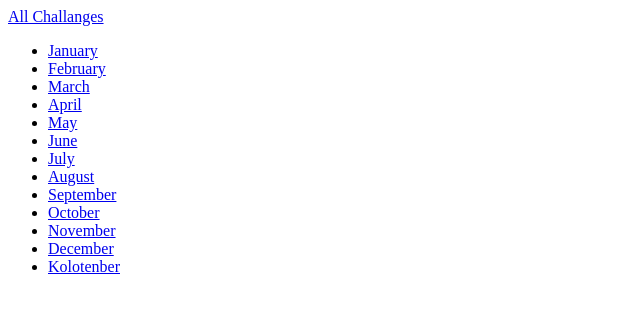
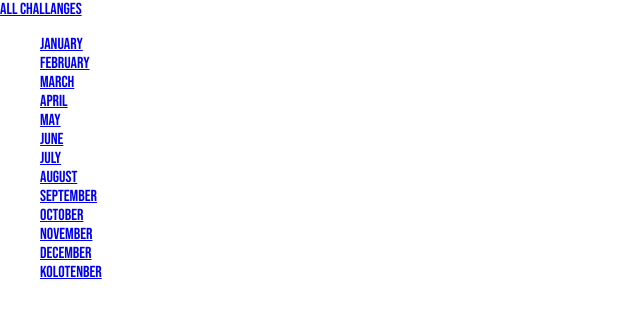
Before and after one commit to PlatinuPL/Django-Course, a Django app: page /challenges/ in a window 1280 px wide. Shown: the top 318 px of the page, without its empty margins (0-640 px from the left). Run offline with Django 4.2, Linux system fonts and the light colour scheme.

Commit message:
Add global static files

```diff
--- /dev/null
+++ b/monthtly_challenges/challenges/static/challenges/challenges.css
@@ -0,0 +1,3 @@
+ul {
+    list-style: none;
+}
--- a/monthtly_challenges/challenges/templates/challenges/index.html
+++ b/monthtly_challenges/challenges/templates/challenges/index.html
@@ -1,8 +1,13 @@
 {% extends "base.html" %}
+{% load static %}
+
+{% block css_files %}
+<link rel="stylesheet" href="{% static "challenges/challenges.css" %}">
+{% endblock %}
 
 {% block page_title %}
 All Challenges
-{% endblock%}
+{% endblock %}
 
 {% block content %}
     {% include "challenges/includes/header.html"%}
--- a/monthtly_challenges/monthtly_challenges/settings.py
+++ b/monthtly_challenges/monthtly_challenges/settings.py
@@ -118,7 +118,10 @@ USE_TZ = True
 # Static files (CSS, JavaScript, Images)
 # https://docs.djangoproject.com/en/4.1/howto/static-files/
 
-STATIC_URL = 'static/'
+STATIC_URL = '/static/'
+STATICFILES_DIRS = [
+    BASE_DIR / "static"
+]
 
 # Default primary key field type
 # https://docs.djangoproject.com/en/4.1/ref/settings/#default-auto-field
--- /dev/null
+++ b/monthtly_challenges/static/styles.css
@@ -0,0 +1,9 @@
+@import url('https://fonts.googleapis.com/css2?family=Bebas+Neue&display=swap');
+
+html {
+    font-family: 'Bebas Neue', cursive;
+}
+
+body {
+    margin: 0;
+}
--- a/monthtly_challenges/templates/base.html
+++ b/monthtly_challenges/templates/base.html
@@ -1,3 +1,5 @@
+{% load static %}
+
 <!DOCTYPE html>
 <html lang="en">
 <head>
@@ -5,6 +7,8 @@
     <meta http-equiv="X-UA-Compatible" content="IE=edge">
     <meta name="viewport" content="width=device-width, initial-scale=1.0">
     <title>{% block page_title %} My Challenges{% endblock %}</title>
+    <link rel="stylesheet" href = "{% static "styles.css" %}">
+    {% block css_files %}{% endblock %}
 </head>
 <body>
     {% block content %}{% endblock %}
```
